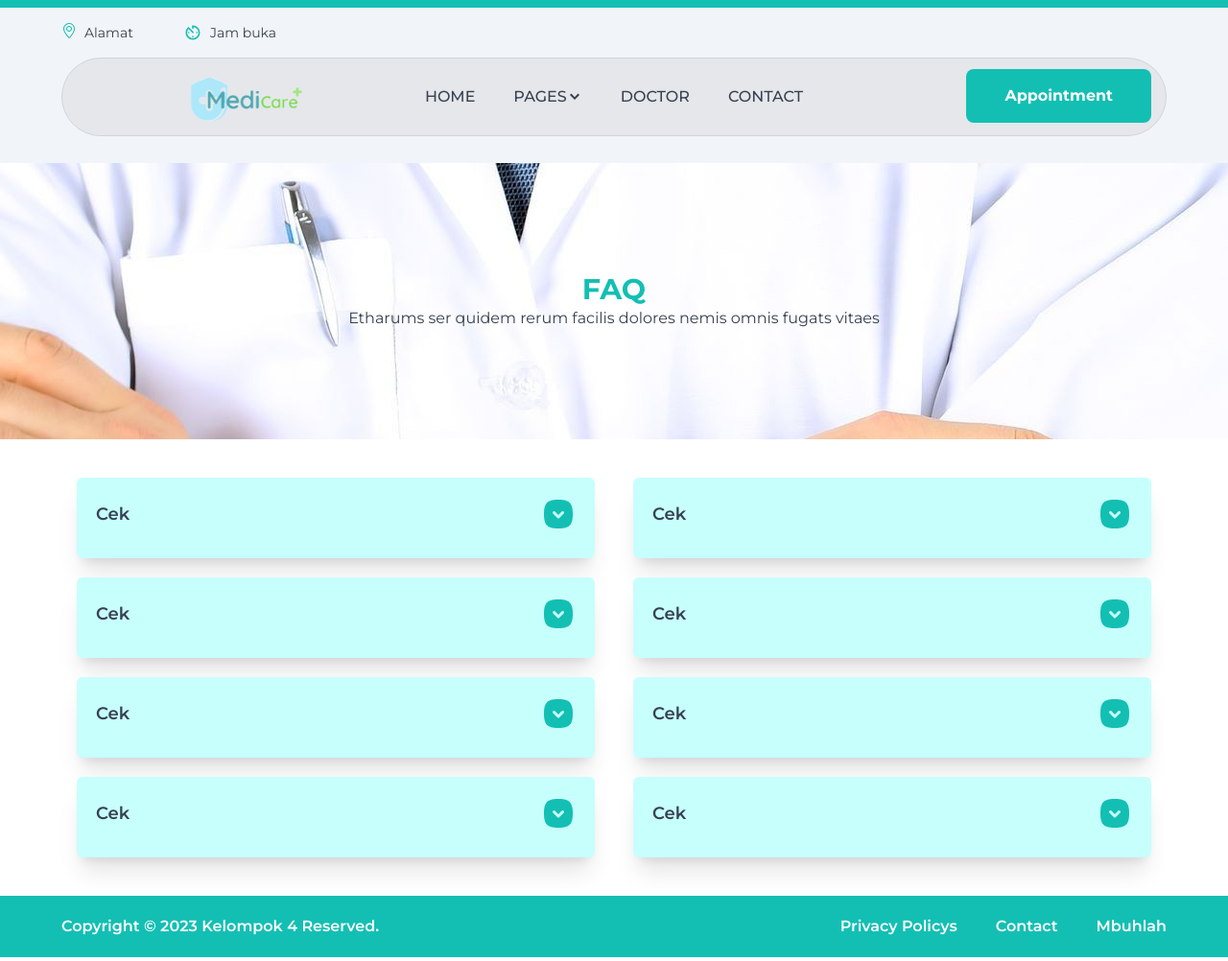
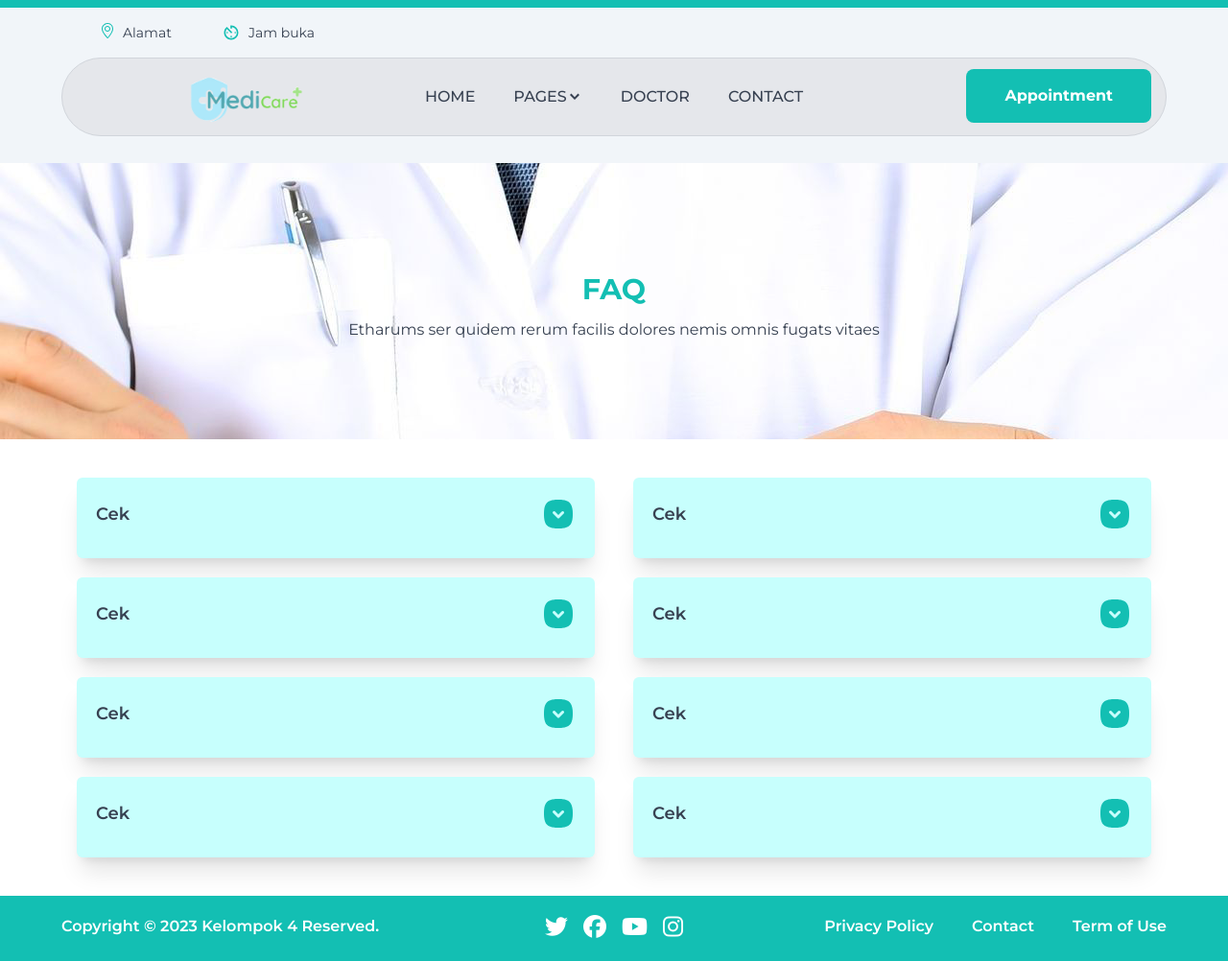
Before and after one commit to Lintangeaa/web-klinik, a Next.js app: page /faq in a window 1280 px wide. Shown: the whole page at 96% size. Built offline with nearby package versions, Linux system fonts and the light colour scheme.

Commit message:
baru edit dikit, nyoba push

```diff
--- a/components/Footer.js
+++ b/components/Footer.js
@@ -1,14 +1,36 @@
 import React from "react"
+import '@fortawesome/fontawesome-free/css/all.css';
 
 const Footer = () => {
   return (
     <main className="z-50 py-5 bg-secondary">
       <div className="flex justify-between max-w-6xl mx-auto font-semibold text-white">
         <p className="w-1/2">Copyright © 2023 Kelompok 4 Reserved.</p>
+        <div className="w-1/3">
+          <div class="flex justify-center items-center space-x-4">
+            <a href="https://twitter.com/" target="_blank">
+              <i className="fab fa-twitter text-2xl"></i>
+            </a>
+
+            <a href="https://www.facebook.com/" target="_blank">
+              <i className="fab fa-facebook text-2xl"></i>
+            </a>
+
+            <a href="https://www.youtube.com/" target="_blank">
+              <i className="fab fa-youtube text-2xl"></i>
+            </a>
+
+            <a href="https://www.instagram.com/" target="_blank">
+              <i className="fab fa-instagram text-2xl"></i>
+            </a>
+
+          </div>
+        </div>
         <div className="w-1/2">
           <ul className="flex justify-end space-x-10 text-normal">
-            <li>Privacy Policy</li>s<li>Contact</li>
-            <li>Mbuhlah</li>
+            <li>Privacy Policy</li>
+            <li>Contact</li>
+            <li>Term of Use</li>
           </ul>
         </div>
       </div>
--- a/components/Header.js
+++ b/components/Header.js
@@ -14,11 +14,11 @@ const Header = () => {
   return (
     <div className="sticky top-0 z-50 w-screen text-gray-700 border-t-8 border-secondary bg-slate-100 pb-7">
       <div className="flex justify-start max-w-6xl py-4 mx-auto space-x-3">
-        <div className="flex space-x-2 cursor-pointer">
+        <div className="flex pl-10 space-x-2 cursor-pointer">
           <SlLocationPin className="text-secondary"></SlLocationPin>
           <p className="text-sm">Alamat</p>
         </div>
-        <div className="flex px-10 space-x-2 cursor-pointer">
+        <div className="flex pl-10 space-x-2 cursor-pointer">
           <MdOutlineAvTimer className="text-xl text-secondary"></MdOutlineAvTimer>
           <p className="text-sm">Jam buka</p>
         </div>
--- a/package.json
+++ b/package.json
@@ -9,6 +9,7 @@
     "lint": "next lint"
   },
   "dependencies": {
+    "@fortawesome/fontawesome-free": "^6.4.0",
     "@prisma/client": "^5.0.0",
     "@react-google-maps/api": "^2.18.1",
     "@tailwindcss/forms": "^0.5.3",
--- a/pages/about-us/index.js
+++ b/pages/about-us/index.js
@@ -18,7 +18,7 @@ const blog = () => {
             Who <span className="font-bold">We Are</span>
           </h1>
         </div>
-        <div className="flex py-5 mt-2">
+        <div className="flex space-x-5 py-5 mt-2">
           <p className="w-2/3">
             Etharums ser quidem rerum facilis dolores nemis omnis fugats vitaes
             nemo minima rerums unsers sadips amets. Sed ut perspiciatis unde
@@ -33,8 +33,8 @@ const blog = () => {
             <CarouselAbout />
           </div>
         </div>
-        <div className="py-10 text-center bg-slate-100">
-          <h1 className="text-3xl text-secondary">
+        <div className="py-10 text-center bg-slate-100 rounded-xl">
+          <h1 className="text-3xl text-secondary leading-loose">
             MEET THE <span className="font-bold">PERFECT SPECIALIST</span> TEAM
           </h1>
           <p>
--- a/pages/appointment/index.js
+++ b/pages/appointment/index.js
@@ -13,7 +13,7 @@ const Appointment = () => {
     <main>
       <Header />
       <section className="flex flex-col items-center justify-center bg-fixed h-72 bg-about">
-        <h1 className="text-3xl font-bold text-secondary">
+        <h1 className="text-3xl font-bold text-secondary leading-loose">
           MAKE AN APPOINTMENT
         </h1>
         <p className="text-base">
@@ -22,7 +22,7 @@ const Appointment = () => {
       </section>
       <section className="h-auto px-20">
         <div className="flex flex-col items-center w-full py-5 mt-10 h-1/6 ">
-          <h1 className="text-3xl text-secondary">MAKE AN APPOINTMENT</h1>
+          <h1 className="text-3xl text-secondary leading-loose">MAKE AN APPOINTMENT</h1>
           <p className="text-base">
             Etharums ser quidem rerum facilis dolores nemis omnis fugats vitaes
           </p>
@@ -57,10 +57,10 @@ const Appointment = () => {
                 title="Riwayat Penyakit"
                 placeholder="Silahkan masukan riwayat penyakit jika ada ..."
               />
-              <div className="flex justify-center mt-12 space-x-4">
+              <div className="flex justify-center mt-12 space-x-4 leading-6">
                 <button
                   type="submit"
-                  className="w-4/12 py-3 text-white transition-all duration-300 bg-secondary rounded-xl hover:bg-primary "
+                  className="w-4/12 py-4 text-white transition-all duration-300 bg-secondary rounded-xl hover:bg-primary "
                 >
                   Submit
                 </button>
@@ -72,7 +72,7 @@ const Appointment = () => {
       </section>
       <section className="h-auto px-20 bg-slate-100">
         <div className="flex flex-col items-center w-full py-5 mt-10 h-1/6 ">
-          <h1 className="text-3xl font-bold text-secondary">
+          <h1 className="text-3xl font-bold text-secondary leading-loose">
             Setelah Mendaftar
           </h1>
           <p className="px-48 text-base text-center">
--- a/pages/faq/index.js
+++ b/pages/faq/index.js
@@ -9,7 +9,7 @@ const FAQ = () => {
     <main>
       <Header />
       <section className="flex flex-col items-center justify-center bg-fixed h-72 bg-about">
-        <h1 className="text-3xl font-bold text-secondary">FAQ</h1>
+        <h1 className="text-3xl font-bold text-secondary leading-loose">FAQ</h1>
         <p className="text-base">
           Etharums ser quidem rerum facilis dolores nemis omnis fugats vitaes
         </p>
```
Also changed, not shown: 1 other file (tests, documents, lock files or other folders).
